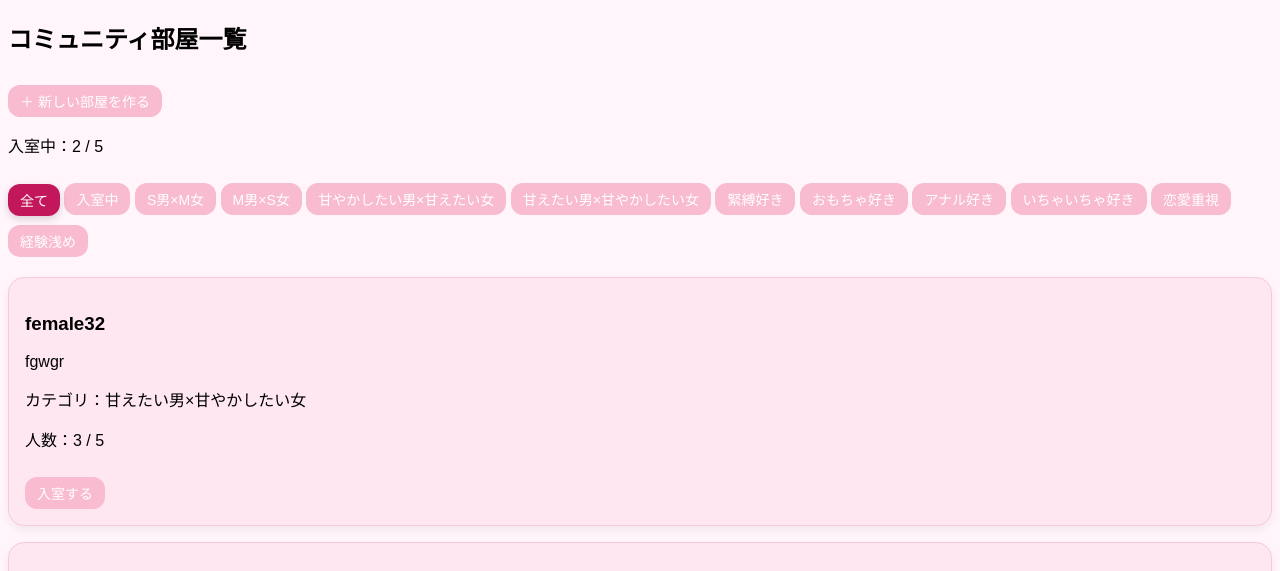
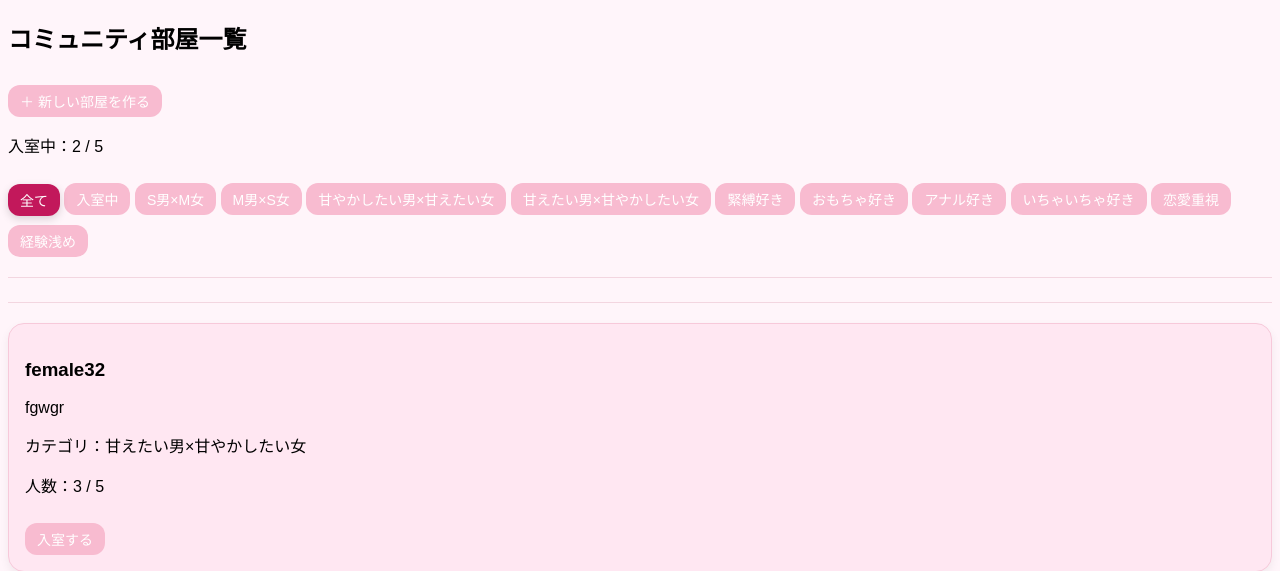
Before and after one commit to dai0105/seiheki_commu, a Django app: page /community/rooms/ in a window 1280 px wide. Shown: the top 571 px of the page. Run offline with Django 5.2, Linux system fonts and the light colour scheme; a user stored in the database is signed in; data comes from the database, SQL or seed files in the repository.

Commit message:
Add Zucks ads to room_list

```diff
--- a/community_app/static/css/timeline.css
+++ b/community_app/static/css/timeline.css
@@ -759,3 +759,11 @@ body {
     background: #ff9ccf; /* 少し濃いピンク */
     transform: translateY(-1px);
 }
+
+.ad-container {
+    margin: 20px 0;
+    padding: 12px 0;
+    text-align: center;
+    border-top: 1px solid #f3d6e0;
+    border-bottom: 1px solid #f3d6e0;
+}
--- a/community_app/templates/community_app/room_list.html
+++ b/community_app/templates/community_app/room_list.html
@@ -35,10 +35,24 @@
     {% endfor %}
 </div>
 
+<!-- ★ 最初の広告（カテゴリタブの下） -->
+<div class="ad-container">
+    <script type="text/javascript" src="https://j.zucks.net.zimg.jp/j?f=723047"></script>
+</div>
+
+
 
 <div class="room-list">
     {% for item in room_status %}
         {% with room=item.room %}
+
+            <!-- ★ 5個ごとに広告を挿入 -->
+            {% if not forloop.first and forloop.counter|divisibleby:5 %}
+                <div class="ad-container">
+                    <script type="text/javascript" src="https://j.zucks.net.zimg.jp/j?f=723047"></script>
+                </div>
+            {% endif %}
+
             <div class="room-card">
                 <h3>{{ room.name }}</h3>
                 <p class="room-description">{{ room.description }}</p>  <!-- ★追加 -->
```
